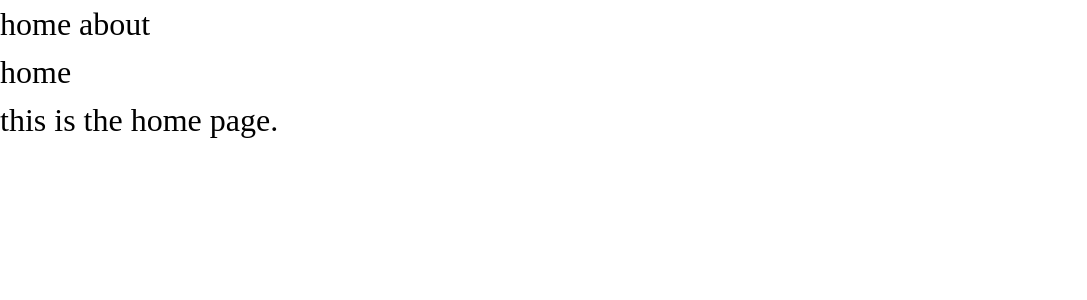
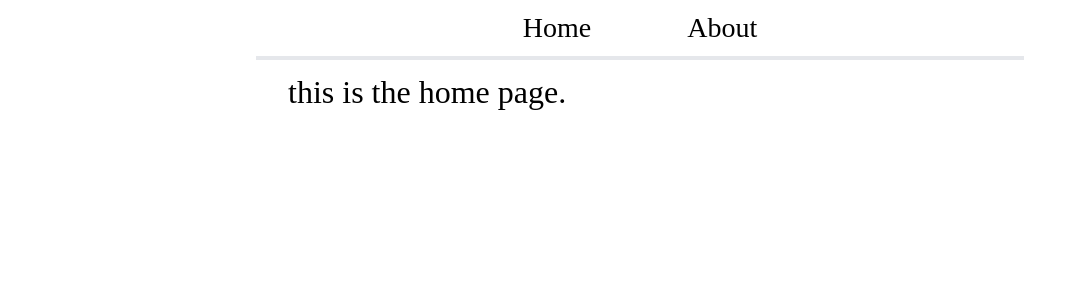
Before and after one commit to shouts77/shouts77.github.io, a SvelteKit app: page / in a window 1280 px wide. Shown: the top 300 px of the page, without its empty margins (0-1087 px from the left). Built offline with nearby package versions, Linux system fonts and the light colour scheme; a web font is replaced by a local one.

Commit message:
update layout and style

```diff
--- a/src/routes/+layout.svelte
+++ b/src/routes/+layout.svelte
@@ -1,7 +1,14 @@
 <script>
 	import '../styles/app.css';
-
 	let { children } = $props();
 </script>
 
+<nav class="w-96">
+	<div class="flex justify-center space-x-4">
+		<a href="/" class="md px-4 py-1 text-sm font-medium text-black-300 hover:bg-gray-100 hover:text-gray-600">Home</a>
+		<a href="/about" class="md px-4 py-1 text-sm font-medium text-black-300 hover:bg-gray-100 hover:text-gray-600">About</a>
+	</div>
+	<hr class="w-96 h-0.5 bg-gray-200 border-0">
+</nav>
+
 {@render children()}
--- a/src/routes/+page.svelte
+++ b/src/routes/+page.svelte
@@ -1,7 +1,3 @@
-<nav>
-	<a href="/">home</a>
-	<a href="/about">about</a>
-</nav>
-
-<h1>home</h1>
-<p>this is the home page.</p>
+<div class="flex justify-left w-96 px-4 py-1">
+	<p>this is the home page.</p>
+</div>
--- a/src/routes/about/+page.svelte
+++ b/src/routes/about/+page.svelte
@@ -1,7 +1,3 @@
-<nav>
-	<a href="/">home</a>
-	<a href="/about">about</a>
-</nav>
-
-<h1>about</h1>
-<p>this is the about page.</p>
+<div class="flex justify-left w-96 px-4 py-1">
+	<p>this is the about page.</p>
+</div>
--- a/src/styles/app.css
+++ b/src/styles/app.css
@@ -11,4 +11,10 @@
         font-weight: 400;
         font-display: swap;
     }
+    body {
+        display: flex;
+        flex-direction: column;
+        justify-content: center;
+        align-items: center;
+    }
 }
```
